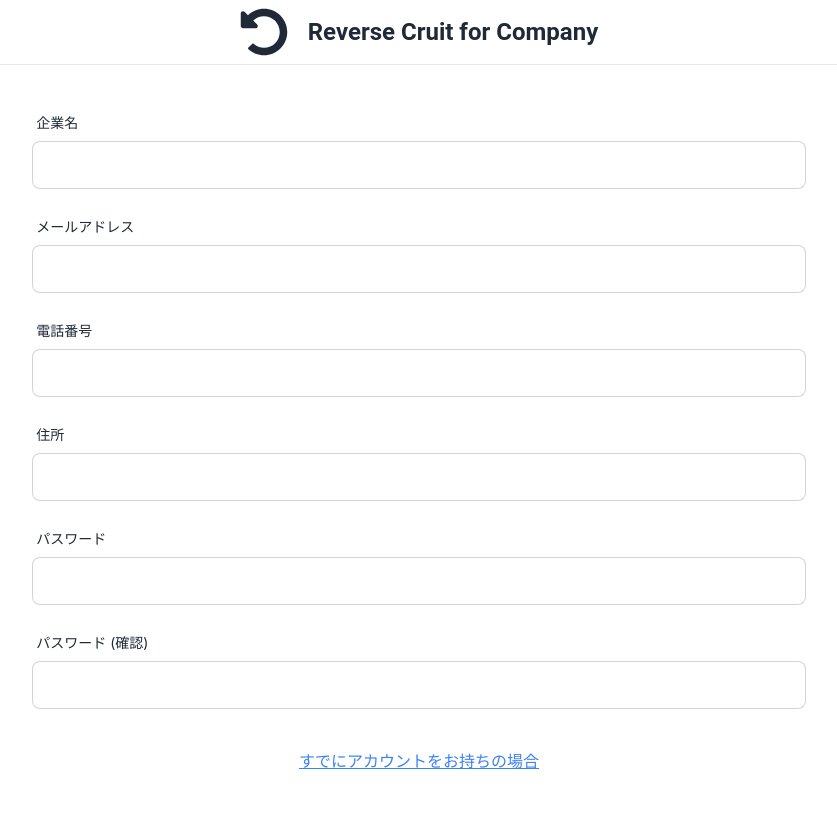
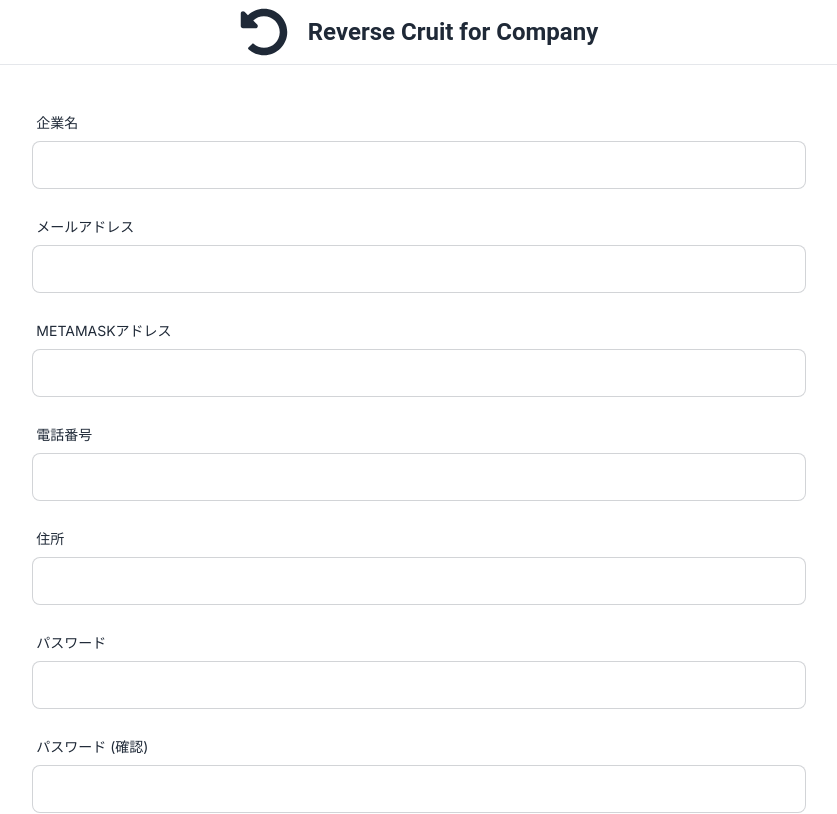
Before and after one commit to 326-T/nft-stock-client, a Next.js app: page /company/sign-up in a window 1280 px wide. Shown: the top 814 px of the page, without its empty margins (221-1058 px from the left). Built offline with nearby package versions, Linux system fonts and the light colour scheme.

Commit message:
[add]登録フォームにメタマスクのアドレスを追加

```diff
--- a/src/app/(route)/applicant/(non-auth)/sign-up/components/sign-up-form/SignUpForm.tsx
+++ b/src/app/(route)/applicant/(non-auth)/sign-up/components/sign-up-form/SignUpForm.tsx
@@ -42,6 +42,13 @@
             value={applicantRequest.email}
             setValue={(value) => setApplicantRequest((prev) => ({ ...prev, email: value }))}
             type='email'
+          />
+          <Input
+            label='METAMASKアドレス'
+            value={applicantRequest.metamaskAddress}
+            setValue={(value) =>
+              setApplicantRequest((prev) => ({ ...prev, metamaskAddress: value }))
+            }
           />
           <Input
             label='電話番号'
--- a/src/app/(route)/company/(non-auth)/sign-up/components/sign-up-form/SignUpForm.tsx
+++ b/src/app/(route)/company/(non-auth)/sign-up/components/sign-up-form/SignUpForm.tsx
@@ -37,6 +37,11 @@
             value={companyRequest.email}
             setValue={(value) => setCompanyRequest((prev) => ({ ...prev, email: value }))}
             type='email'
+          />
+          <Input
+            label='METAMASKアドレス'
+            value={companyRequest.metamaskAddress}
+            setValue={(value) => setCompanyRequest((prev) => ({ ...prev, metamaskAddress: value }))}
           />
           <Input
             label='電話番号'
```
